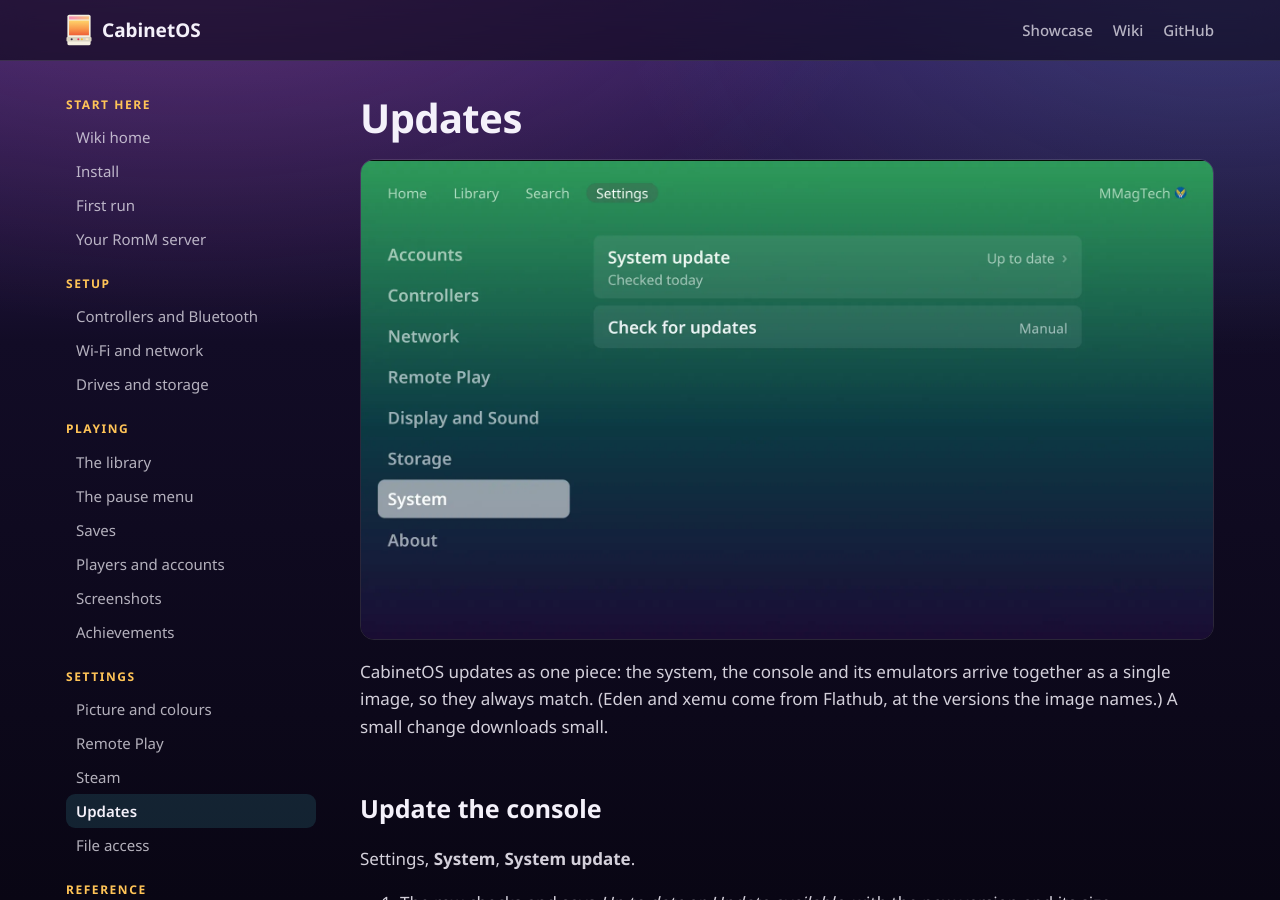
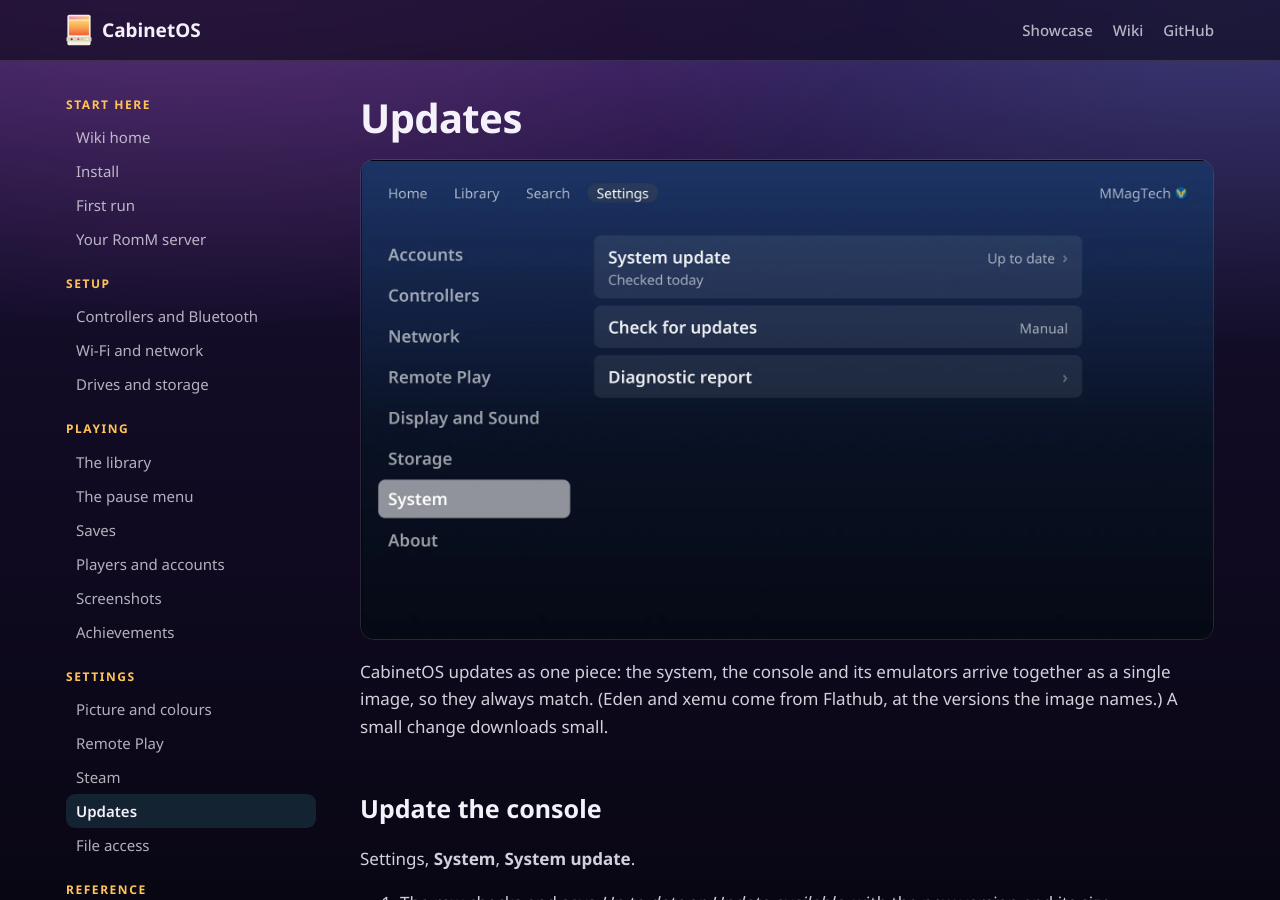
Before and after one commit to MMagTech/cabinetos, a Jekyll site: the page built from docs/wiki/updates.md, in a window 1280 px wide and 900 px high. Built offline with Jekyll 4.4.1, drawn with Linux system fonts in a browser that asks for light colours; our own code applies the rules of GitHub Pages for plain Markdown files.

Commit message:
Site: new Controllers and System screenshots
Controllers is one row now; System has Diagnostic report. Captured on the
A9 from the released image.

Co-Authored-By: Claude Opus 5.5 <noreply@anthropic.com>

```diff
--- a/docs/index.html
+++ b/docs/index.html
@@ -162,7 +162,7 @@
 
       <div class="grid">
         <div class="tile"><img src="media/settings-controllers.webp" alt="Controllers in Settings, with two Wii Remotes paired" loading="lazy"><div class="t"><h4>Real Wii Remotes</h4><p>Wii games with pointer and all, your Miis copied in, and up to four players on any pads.</p></div></div>
-        <div class="tile"><img src="media/settings-system.webp" alt="System update in Settings: up to date, checked today" loading="lazy"><div class="t"><h4>Updates in one press</h4><p>The whole system updates as one image, downloaded in the background and applied at the next restart.</p></div></div>
+        <div class="tile"><img src="media/settings-system.webp" alt="System in Settings: System update up to date, checked today; Check for updates; Diagnostic report" loading="lazy"><div class="t"><h4>Updates in one press</h4><p>The whole system updates as one image, downloaded in the background and applied at the next restart.</p></div></div>
         <div class="tile"><img src="media/grid-letters.webp" alt="The arcade grid with its letter index on the right" loading="lazy"><div class="t"><h4>Big libraries, quick</h4><p>The triggers jump a letter at a time through hundreds of games.</p></div></div>
       </div>
     </div>
```
Also changed, not shown: docs/media/settings-controllers.webp, docs/media/settings-system.webp.
